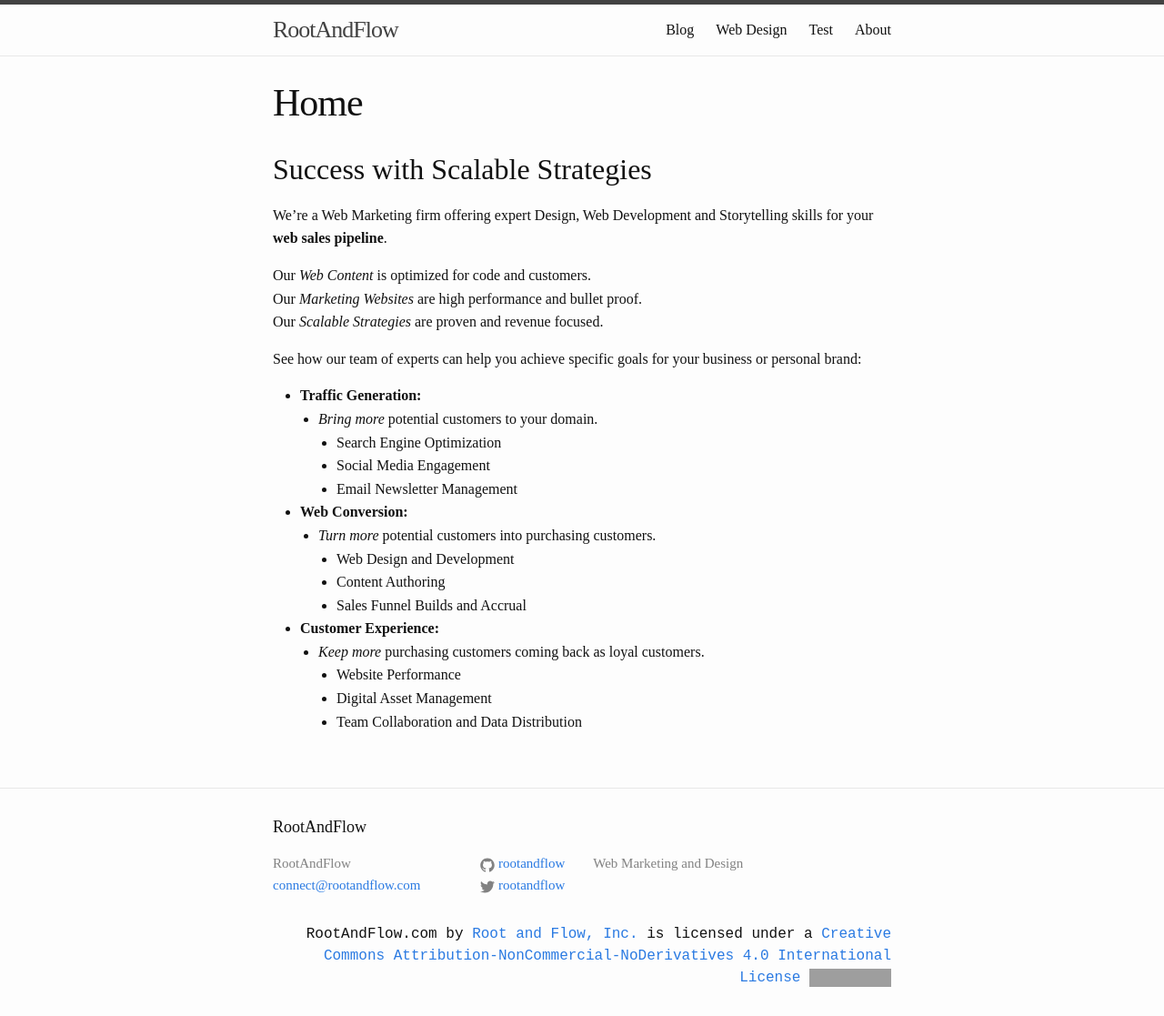
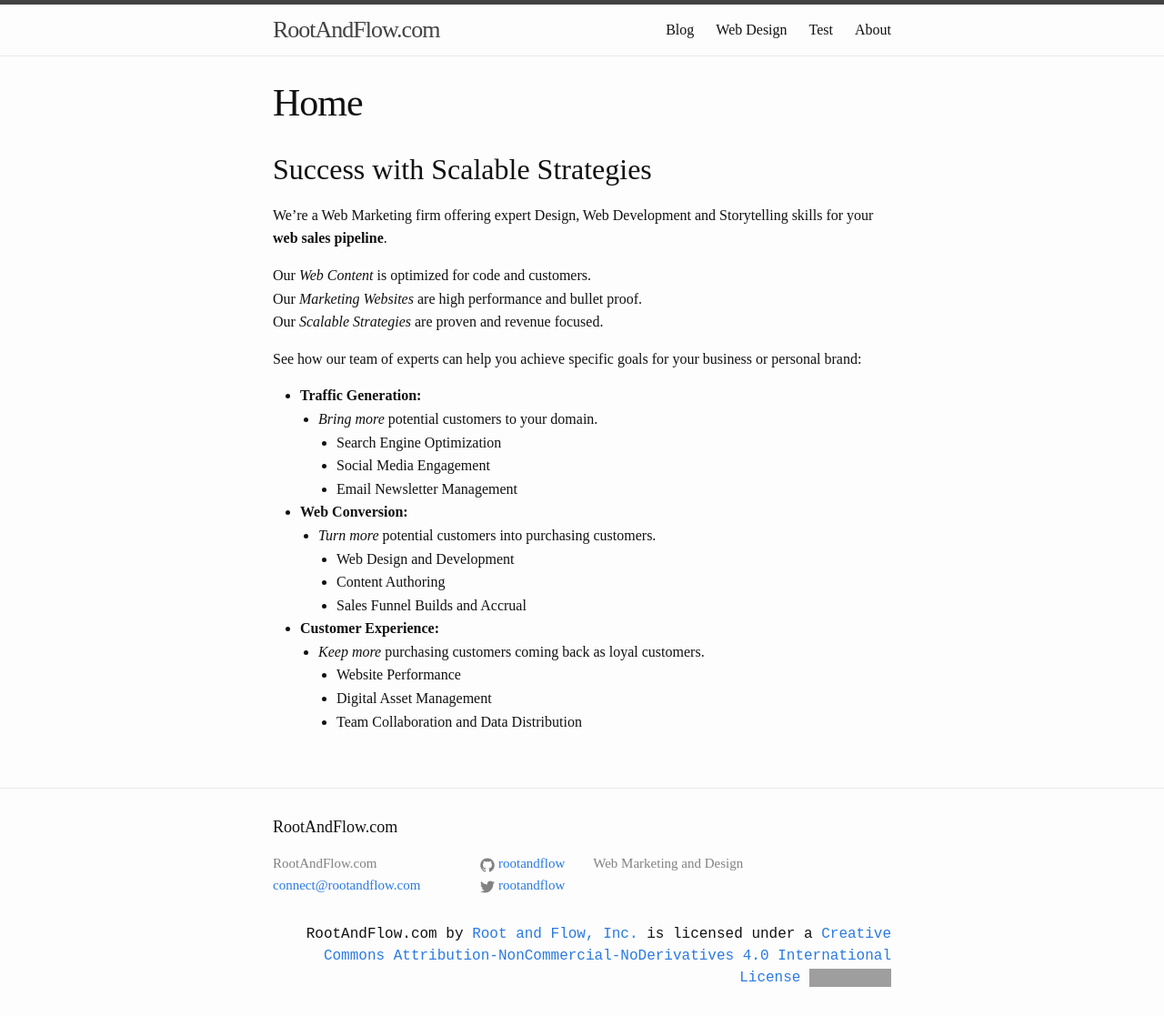
Before and after one commit to rootandflow/www.rootandflow.com, a Jekyll site: the page built from index.md, in a window 1280 px wide. Shown: the whole page at 91% size. Built offline with Jekyll 4.4.1, drawn with Linux system fonts in a browser that asks for light colours; nearby versions of some CDN libraries; grey boxes are pictures that could not be loaded.

```diff
--- a/_config.yml
+++ b/_config.yml
@@ -37,6 +37,10 @@ permalink: pretty
 cdn: 'http://media.rootandflow.com'
 
 ## Build settings
+### SCSS
+sass:
+  sass_dir: _sass
+  style: compressed
 
 ### Include Github Pages supported plugins
 gems:
@@ -44,7 +48,7 @@ gems:
   - jekyll-paginate # Github Pages non-mandatory default
   - jekyll-redirect-from
   - jekyll-sitemap
-  - jekyll-github-metadata # Needed for local dev instance only;
+  # jekyll-github-metadata # Needed for local dev instance only;
   # available in site.github
 
 ### Exclude working resources and manifests from Github Pages site build.
@@ -60,7 +64,7 @@ exclude:
   - webpack.config.js
 
 ## Site metadata
-title: RootAndFlow
+title: "RootAndFlow.com"
 description: "Web Marketing and Design"
 ### Contact information
 email: connect@rootandflow.com
```
